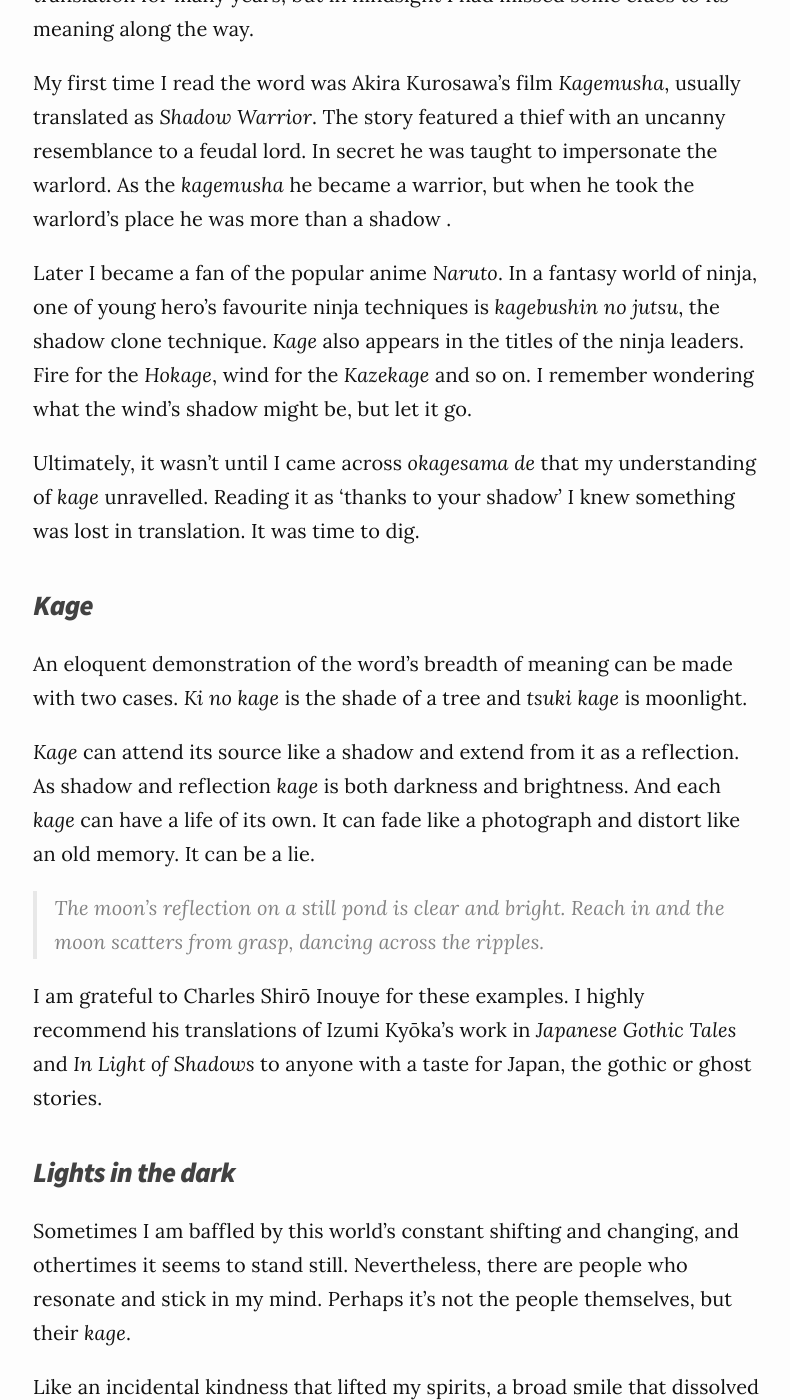
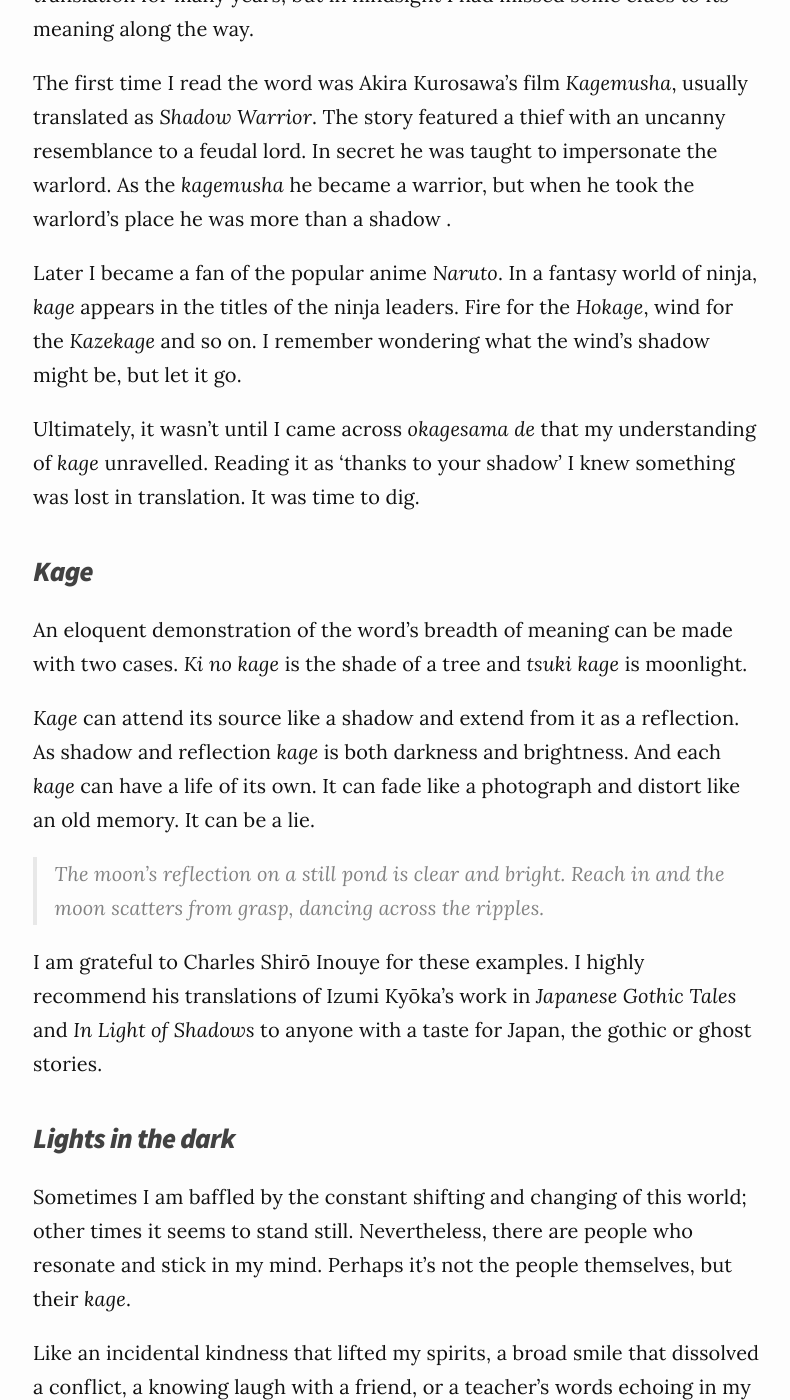
Before and after one commit to jamesjoshuahill/jamesjoshuahill.github.io, a Jekyll site: the page built from _posts/2015-03-27-okagesama-de.md, in a window 1280 px wide and 1400 px high, scrolled down 1070 px. Shown: the whole window, without its empty margins (242-1032 px from the left). Built offline with Jekyll 4.4.1, drawn with Linux system fonts in a browser that asks for light colours; comment, search, counter and statistics services are not loaded; some of the changed text lies outside the part shown.

Commit message:
Update 2015-03-27-okagesama-de.md

```diff
--- a/_posts/2015-03-27-okagesama-de.md
+++ b/_posts/2015-03-27-okagesama-de.md
@@ -21,9 +21,9 @@ Hearing this gratitude reminds me of the many people I am thankful for in my lif
 
 I recognised the word _kage_ as shadow. I had been content with this translation for many years, but in hindsight I had missed some clues to its meaning along the way.
 
-My first time I read the word was Akira Kurosawa's film _Kagemusha_, usually translated as _Shadow Warrior_. The story featured a thief with an uncanny resemblance to a feudal lord. In secret he was taught to impersonate the warlord. As the _kagemusha_ he became a warrior, but when he took the warlord's place he was more than a shadow .
+The first time I read the word was Akira Kurosawa's film _Kagemusha_, usually translated as _Shadow Warrior_. The story featured a thief with an uncanny resemblance to a feudal lord. In secret he was taught to impersonate the warlord. As the _kagemusha_ he became a warrior, but when he took the warlord's place he was more than a shadow .
 
-Later I became a fan of the popular anime _Naruto_. In a fantasy world of ninja, one of young hero's favourite ninja techniques is _kagebushin no jutsu_, the shadow clone technique. _Kage_ also appears in the titles of the ninja leaders. Fire for the _Hokage_, wind for the _Kazekage_ and so on. I remember wondering what the wind's shadow might be, but let it go.
+Later I became a fan of the popular anime _Naruto_. In a fantasy world of ninja, _kage_ appears in the titles of the ninja leaders. Fire for the _Hokage_, wind for the _Kazekage_ and so on. I remember wondering what the wind's shadow might be, but let it go.
 
 Ultimately, it wasn't until I came across _okagesama de_ that my understanding of _kage_ unravelled. Reading it as 'thanks to your shadow' I knew something was lost in translation. It was time to dig.
 
@@ -39,8 +39,8 @@ I am grateful to Charles Shirō Inouye for these examples. I highly recommend hi
 
 ## Lights in the dark
 
-Sometimes I am baffled by this world's constant shifting and changing, and othertimes it seems to stand still. Nevertheless, there are people who resonate and stick in my mind. Perhaps it's not the people themselves, but their _kage_.
+Sometimes I am baffled by the constant shifting and changing of this world; other times it seems to stand still. Nevertheless, there are people who resonate and stick in my mind. Perhaps it's not the people themselves, but their _kage_.
 
 Like an incidental kindness that lifted my spirits, a broad smile that dissolved a conflict, a knowing laugh with a friend, or a teacher's words echoing in my ears much later. These moments shine in the dark, lighting the way.
 
-Thanks to you.
+Thank you.
```
